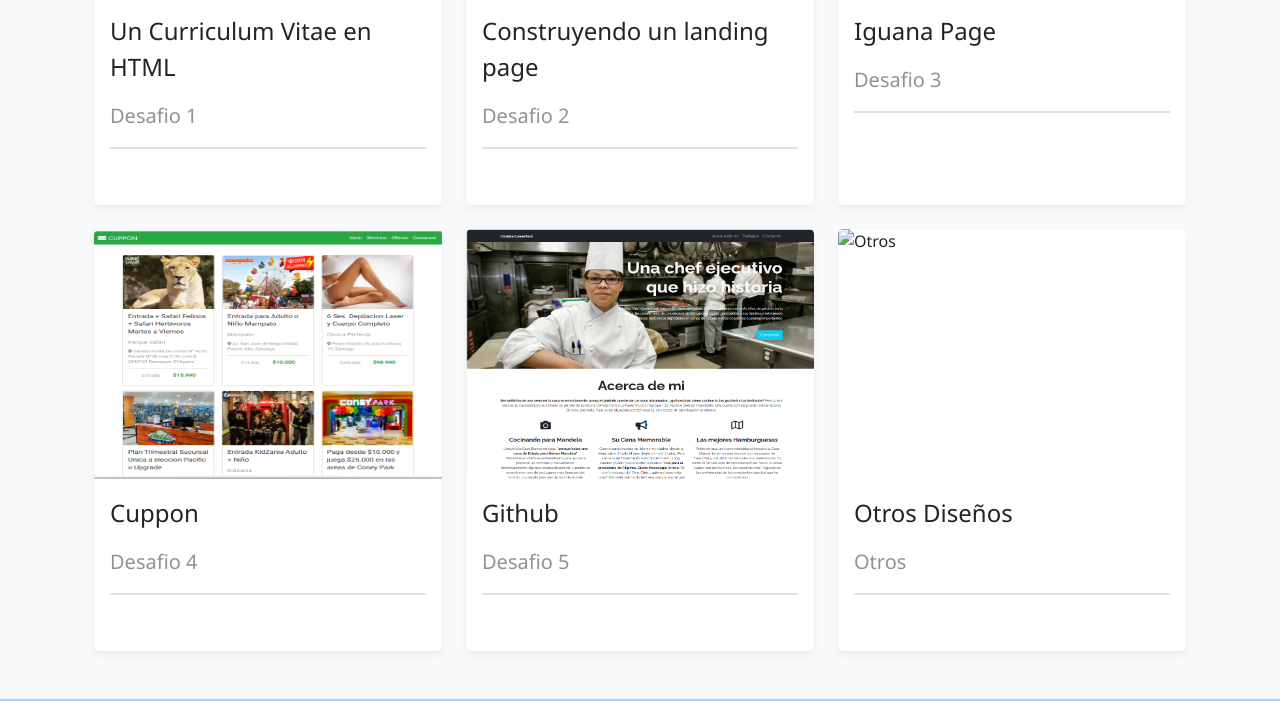
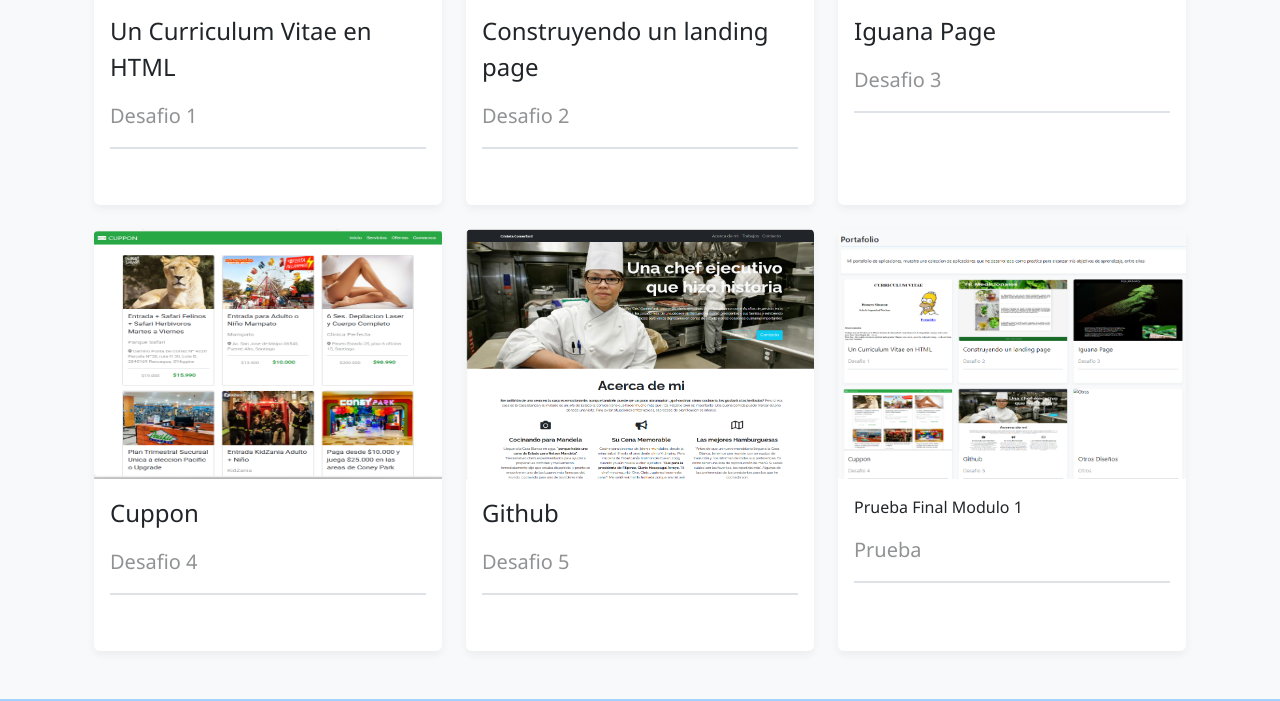
Before and after one commit to cpenaloz47/cpenaloz47.github.io, a plain HTML site: page index.html in a window 1280 px wide. Shown: the part 1806-2507 px from the top of the page. Drawn offline with nearby package versions, Linux system fonts and the light colour scheme.

Commit message:
ultimos detalles

```diff
--- a/index.html
+++ b/index.html
@@ -137,11 +137,10 @@
 
           <div class="col-md-4">
             <div class="card h-100">
-            <img src="assets/img/desafio6.png" class="card-img-top image-tamano" alt="Otros">
-            <div class="card-body ">
-                <p class="card-text fs-4">Otros Diseños</p>
+            <img src="assets/img/prueba.png" class="card-img-top image-tamano" alt="prueba">
+            <div class="card-body ">Prueba Final Modulo 1</p>
                 <div class="d-flex flex-column " >
-                  <p class="card-text fs-5 text-body-tertiary">Otros</p>
+                  <p class="card-text fs-5 text-body-tertiary">Prueba</p>
                 </div>
                 <hr class="border border-gred border-1 opacity-100">
               </div>
```
Also changed, not shown: assets/img/prueba.png (added).
